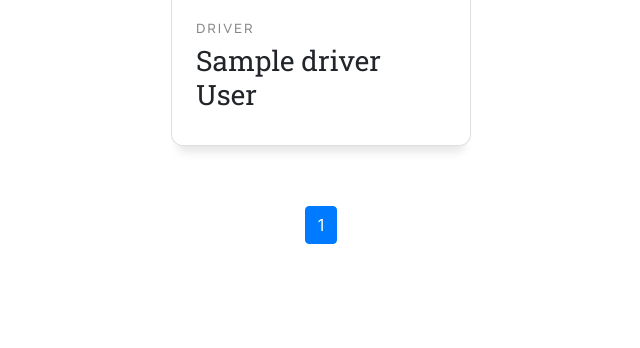
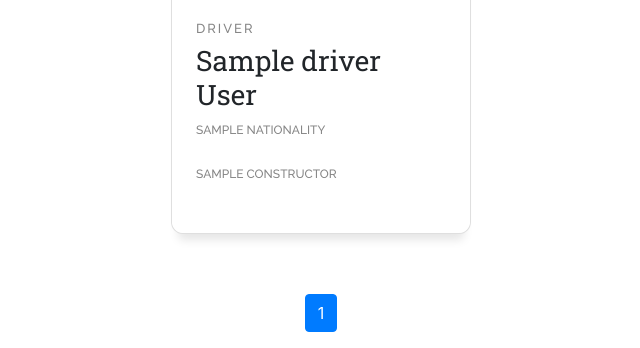
Before and after one commit to UT-SWLab/TeamE2, a Flask app: page /models_drivers in a window 1280 px wide. Shown: the part 468-816 px from the top of the page, without its empty margins (319-959 px from the left). Before the commit the page ends 712 px from the top, so only its background shows below. Run offline with Flask 2, Linux system fonts and the light colour scheme; a database or web service that is not in the repository returns one stand-in record (values such as "Sample title"); some libraries are stand-ins or nearby versions.

Commit message:
Added details to model pages
CSS is kinda bad

```diff
--- a/app.py
+++ b/app.py
@@ -36,7 +36,7 @@ def driver_model():
     for driver in driver_list:
         drivers.append(
             {'driverId': driver['driverId'], 'driverRef': driver['driverRef'], 'surname': driver['surname'],
-             'forename': driver['forename']})
+             'forename': driver['forename'], 'constructor' : driver['constructor']['name'] , 'nationality' : driver['nationality']})
     per_page = 20
     pages = int(len(drivers) / per_page)
     drivers = drivers[page * per_page: page * per_page + per_page]
@@ -49,10 +49,13 @@ def constructor_model():
     page = page - 1
     constructor_list = db.constructors.find()
     constructors = []
+    topDriver = "N/A"
     for constructor in constructor_list:
+        if 'topDriverName' in constructor:
+            topDriver = constructor['topDriverName']
         constructors.append(
             {'constructorId': constructor['constructorId'], 'constructorRef': constructor['constructorRef'],
-             'name': constructor['name']})
+             'name': constructor['name'], "topDriver" : topDriver , "nationality" : constructor['nationality']})
     print(len(constructors))
     per_page = 20
     pages = int(len(constructors) / per_page)
@@ -68,8 +71,9 @@ def circuit_model():
     circuit_list = db.circuits.find()
     circuits = []
     for circuit in circuit_list:
+        print(circuit['location'])
         circuits.append(
-            {'circuitId': circuit['circuitId'], 'circuitRef': circuit['circuitRef'], 'name': circuit['name']})
+            {'circuitId': circuit['circuitId'], 'circuitRef': circuit['circuitRef'], 'name': circuit['name'] , 'location' : str(circuit['location']), 'country': circuit['country']})
     per_page = 20
     pages = int(len(circuits) / per_page)
     circuits = circuits[page * per_page: page * per_page + per_page]
--- a/static/css/drivers-model.css
+++ b/static/css/drivers-model.css
@@ -95,6 +95,15 @@ body, html {
   font-family: 'Roboto Slab', serif;
 }
 
+.card__text {
+  font-family: 'Raleway', sans-serif;
+  text-transform: uppercase;
+  font-size: 12px;
+  font-weight: 500;
+  padding-bottom: 10px;
+  color: #868686;
+}
+
 .card:hover .card__img--hover {
   height: 100%;
   opacity: 1;
--- a/templates/drivers-model.html
+++ b/templates/drivers-model.html
@@ -28,6 +28,8 @@
           {% set imgpath = drivers[4*i]['driverRef'] + '.png' %}
           {% set imgurl = url_for('static', filename='images/drivers/'+imgpath) %}
           {% set name = drivers[4*i]['forename'] + " " + drivers[4*i]['surname'] %}
+          {% set nationality = drivers[4*i]['nationality'] %}
+          {% set team = drivers[4*i]['constructor']%}
           <!--Card template from https://codepen.io/veronicadev/pen/WJyOwG-->
           <article class="card">
           <div class="card__img" style="background-image: url({{imgurl}})"></div>
@@ -37,6 +39,8 @@
           <div class="card__info">
             <span class="card__category"> Driver</span>
             <h3 class="card__title">{{ name }}</h3>
+            <p class="card__text">{{ nationality }}</p>
+            <p class="card__text">{{ team }}</p>
           </div>
           </article>
         {% endif %}
@@ -45,6 +49,8 @@
           {% set imgpath = drivers[4*i+1]['driverRef'] + '.png' %}
           {% set imgurl = url_for('static', filename='images/drivers/'+imgpath) %}
           {% set name = drivers[4*i+1]['forename'] + " " + drivers[4*i+1]['surname'] %}
+          {% set nationality = drivers[4*i]['nationality'] %}
+          {% set team = drivers[4*i]['constructor']%}
           <!--Card template from https://codepen.io/veronicadev/pen/WJyOwG-->
           <article class="card">
             <div class="card__img" style="background-image: url({{imgurl}})"></div>
@@ -54,6 +60,8 @@
             <div class="card__info">
             <span class="card__category"> Driver</span>
             <h3 class="card__title">{{ name }}</h3>
+            <p class="card__text">{{ nationality }}</p>
+            <p class="card__text">{{ team }}</p>
             </div>
           </article>
         {% endif %}
@@ -62,6 +70,8 @@
           {% set imgpath = drivers[4*i+2]['driverRef'] + '.png' %}
           {% set imgurl = url_for('static', filename='images/drivers/'+imgpath) %}
           {% set name = drivers[4*i+2]['forename'] + " " + drivers[4*i+2]['surname'] %}
+          {% set nationality = drivers[4*i]['nationality']%}
+          {% set team = drivers[4*i]['constructor']%}
           <!--Card template from https://codepen.io/veronicadev/pen/WJyOwG-->
           <article class="card">
             <div class="card__img" style="background-image: url({{imgurl}})"></div>
@@ -71,6 +81,8 @@
             <div class="card__info">
             <span class="card__category"> Driver</span>
             <h3 class="card__title">{{ name }}</h3>
+            <p class="card__text">{{ nationality }}</p>
+            <p class="card__text">{{ team }}</p>
             </div>
           </article>
         {% endif %}
@@ -79,6 +91,8 @@
           {% set imgpath = drivers[4*i+3]['driverRef'] + '.png' %}
           {% set imgurl = url_for('static', filename='images/drivers/'+imgpath) %}
           {% set name = drivers[4*i+3]['forename'] + " " + drivers[4*i+3]['surname'] %}
+          {% set nationality = drivers[4*i]['nationality']%}
+          {% set team = drivers[4*i]['constructor']%}
           <!--Card template from https://codepen.io/veronicadev/pen/WJyOwG-->
           <article class="card">
             <div class="card__img" style="background-image: url({{imgurl}})"></div>
@@ -88,6 +102,8 @@
             <div class="card__info">
             <span class="card__category"> Driver</span>
             <h3 class="card__title">{{ name }}</h3>
+            <p class="card__text">{{ nationality }}</p>
+            <p class="card__text">{{ team }}</p>
             </div>
           </article>
         {% endif %}
```
Also changed, not shown: static/css/circuits-model.css (+10 -2 lines), static/css/constructors-model.css (+9 -0 lines), templates/circuits-model.html (+16 -0 lines), templates/constructors-model.html (+16 -0 lines).
